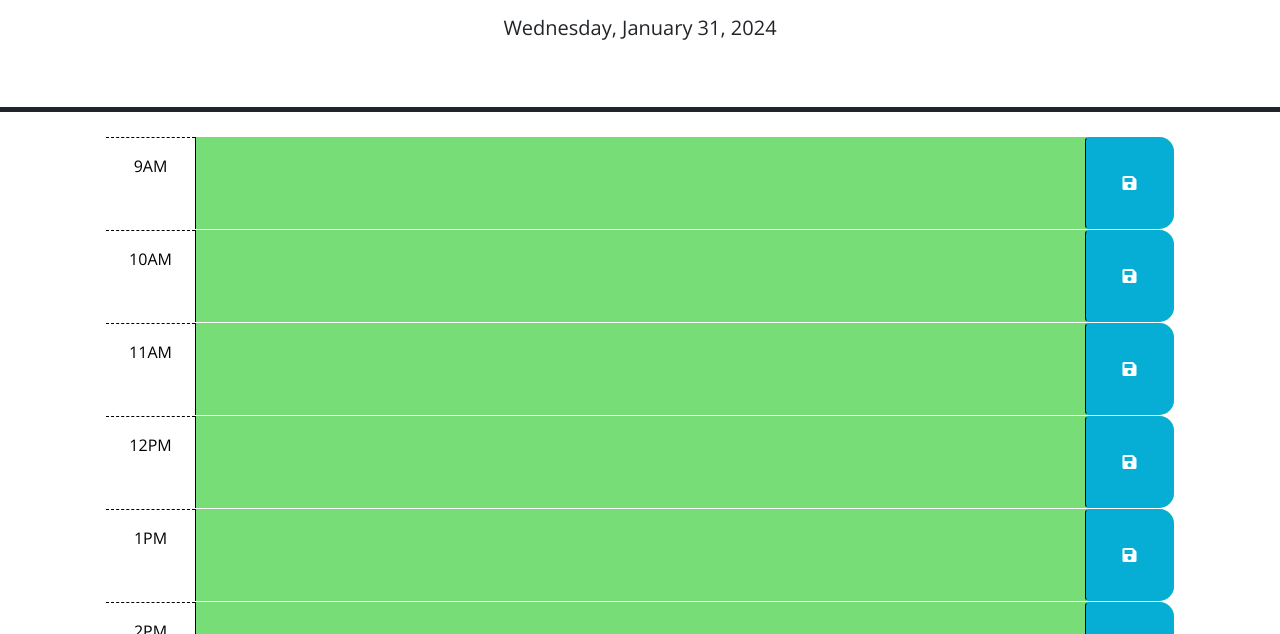
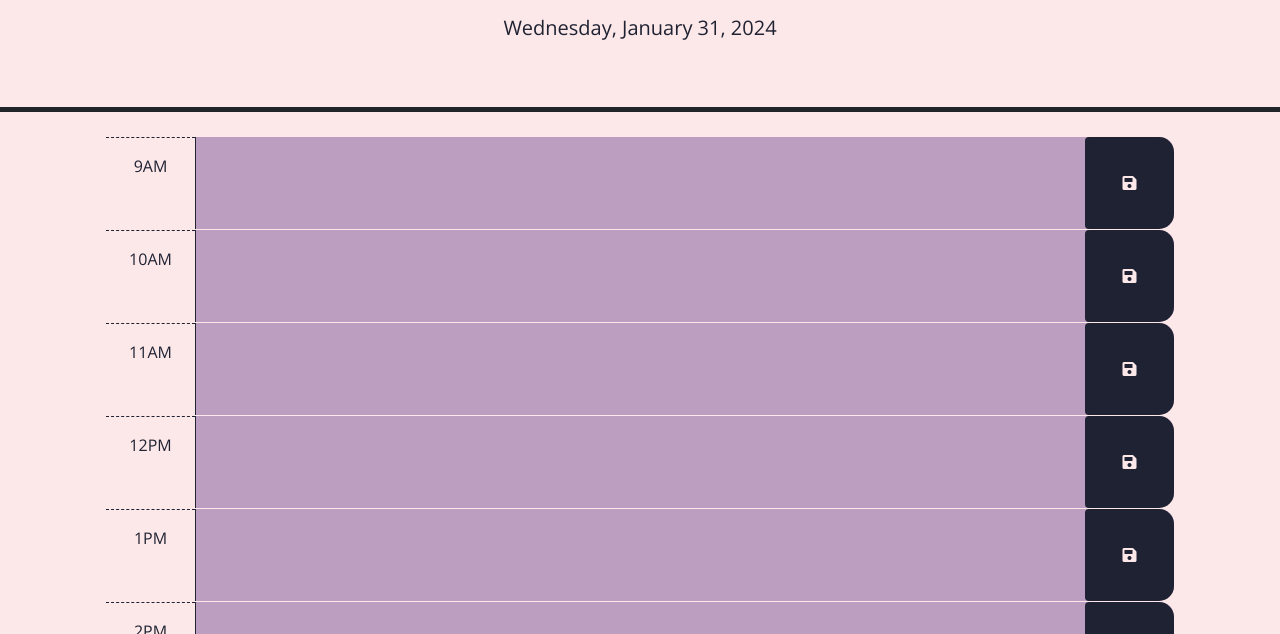
Before and after one commit to JackeGould/work-day-scheduler, a plain HTML site: page index.html in a window 1280 px wide. Shown: the part 166-800 px from the top of the page. Drawn offline with nearby package versions, Linux system fonts and the light colour scheme.

Commit message:
README.md added, CSS changes, screenshot added

```diff
--- a/develop/style.css
+++ b/develop/style.css
@@ -1,14 +1,16 @@
 body {
+  background: #FDE8E9;
   font-family: 'Open Sans', sans-serif;
   font-size: 16px;
+  color: #1F2232;
 }
 
 textarea {
   background: transparent;
   border: none;
   resize: none;
-  color: #000000;
-  border-left: 1px solid black;
+  color: #1F2232;
+  border-left: 1px solid #1F2232;
   padding: 10px;
 }
 
@@ -21,39 +23,40 @@ textarea {
 }
 
 .row {
-  border-top: 1px solid white;
+  border-top: 1px solid #FDE8E9;
 }
 
 .hour {
-  background-color: #ffffff;
-  color: #000000;
-  border-top: 1px dashed #000000;
+  background-color: #FDE8E9;
+  color: #1F2232;
+  border-top: 1px dashed #1F2232;
 }
 
 .past {
-  background-color: #1429e3;
+  background-color: #596475;
   color: white;
 }
 
 .present {
-  background-color: #ff6961;
+  background-color: #E3BAC6;
   color: white;
 }
 
 .future {
-  background-color: #77dd77;
+  background-color: #BC9EC1;
   color: white;
 }
 
 .saveBtn {
-  border-left: 1px solid black;
+  border-left: 1px solid #1F2232;
   border-top-right-radius: 15px;
   border-bottom-right-radius: 15px;
-  background-color: #06aed5;
-  color: white;
+  background-color: #1F2232;
+  color: #FDE8E9;
 }
 
 .saveBtn i:hover {
   font-size: 20px;
-  transition: all 0.3s ease-in-out;
+  transition: all 0.1s ease-in-out;
+  color: #BC9EC1;
 }
```
Also changed, not shown: index.html (+10 -36 lines), develop/image-1.png (added), 1 other file.
